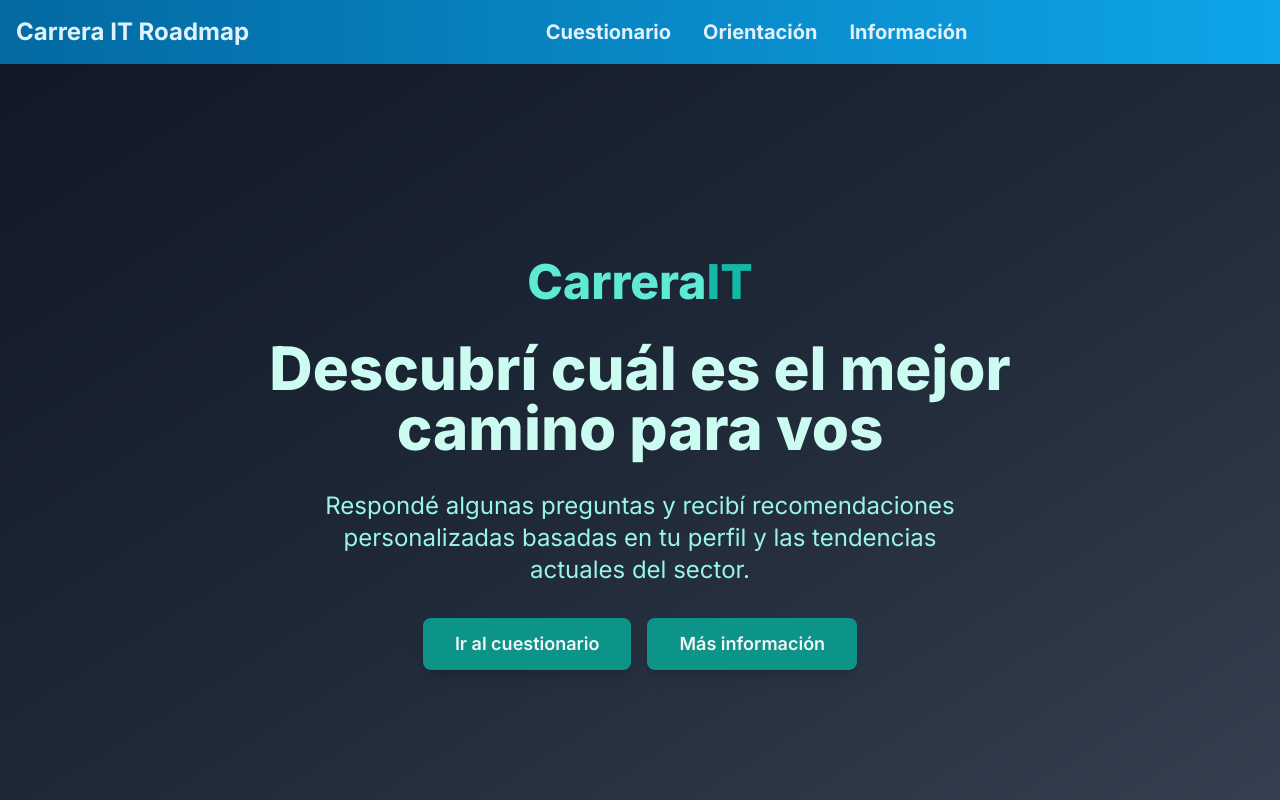
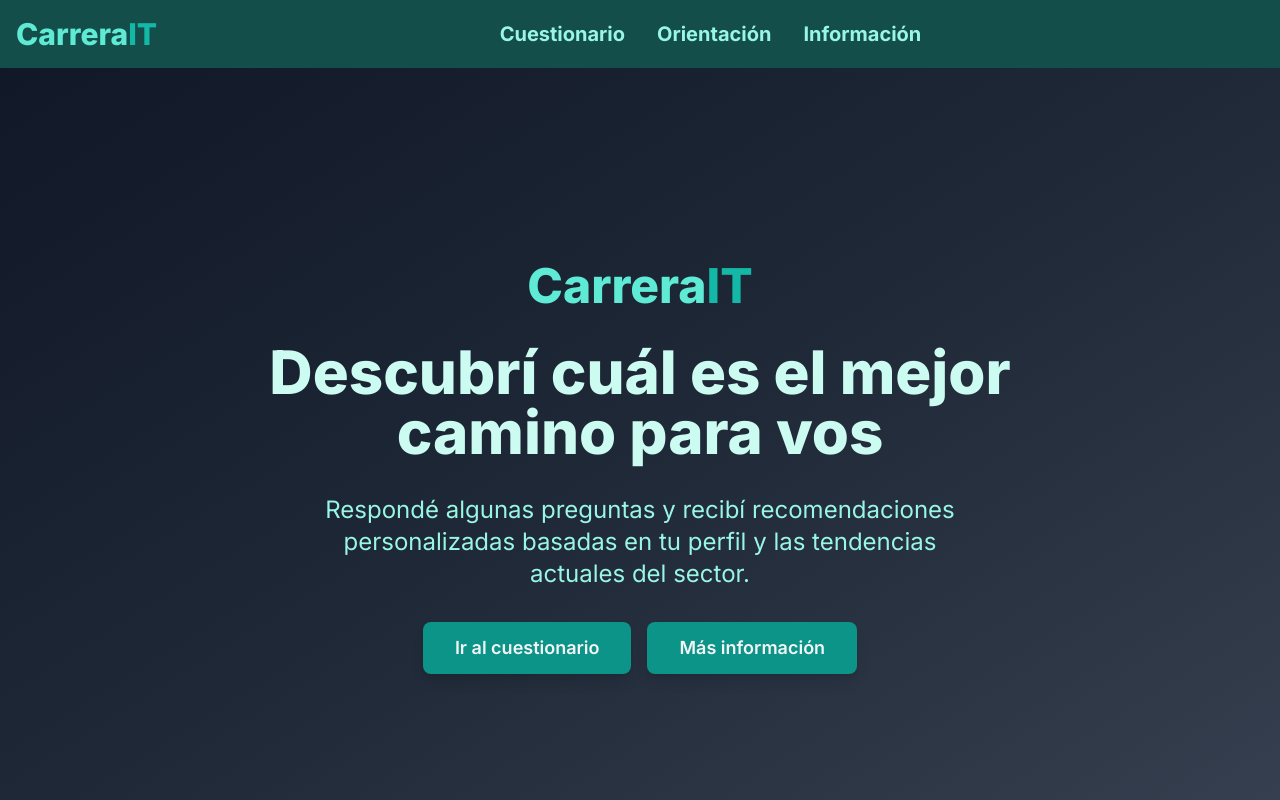
Before and after one commit to aronmilenait/carrerait-roadmap, a Next.js app in the folder carrerait-roadmap/: page / in a window 1280 px wide. Shown: the top 800 px of the page. Built offline with nearby package versions, Linux system fonts and the light colour scheme.

Commit message:
Refactor the entire navbar.

```diff
--- a/carrerait-roadmap/src/app/components/Navbar.tsx
+++ b/carrerait-roadmap/src/app/components/Navbar.tsx
@@ -1,24 +1,51 @@
+"use client";
+
+import { useState } from "react";
+import { FontAwesomeIcon } from "@fortawesome/react-fontawesome";
+import { faBars, faTimes } from "@fortawesome/free-solid-svg-icons";
+
 const Navbar = () => {
+  const [menuOpen, setMenuOpen] = useState(false);
+
+  const toggleMenu = () => {
+    setMenuOpen(!menuOpen);
+  };
+
   const linkClasses = [
-    "hover:text-white",
-    "hover:border-b-2",
-    "hover:border-white",
-    "transition-transform",
+    "hover:text-teal-400",
+    "transition-colors",
     "duration-300",
     "transform",
-    "hover:scale-105",
     "text-center",
-    "text-xl",
+    "text-lg sm:text-xl",
     "font-bold",
   ];
 
   return (
-    <nav className="bg-gradient-to-r from-sky-700 to-sky-500 text-sky-100 p-4 flex flex-col sm:flex-row justify-between items-center shadow-lg">
-      <a className="text-2xl font-bold text-shadow-md mb-4 sm:mb-0" href="/">
-        Carrera IT Roadmap
-      </a>
-      <div className="flex-grow flex justify-center">
-        <ul className="flex flex-col sm:flex-row space-y-4 sm:space-y-0 sm:space-x-8">
+    <nav className="bg-teal-900 text-teal-200 p-4 flex flex-col sm:flex-row items-center shadow-lg">
+      <div className="flex justify-between items-center w-full sm:w-auto relative">
+        <a
+          href="/"
+          className="text-4xl md:text-3xl font-extrabold text-teal-100 relative z-10"
+        >
+          <span className="text-teal-300">Carrera</span>
+          <span className="text-teal-500">IT</span>
+        </a>
+        <span className="absolute inset-0 bg-gradient-to-r from-teal-500 to-teal-300 blur-sm opacity-30 -z-10"></span>
+        <button
+          className="sm:hidden text-2xl focus:outline-none ml-4"
+          onClick={toggleMenu}
+          aria-label="Toggle menu"
+        >
+          <FontAwesomeIcon icon={menuOpen ? faTimes : faBars} />
+        </button>
+      </div>
+      <div
+        className={`w-full ${
+          menuOpen ? "block" : "hidden"
+        } sm:flex sm:flex-grow sm:justify-center mt-4 sm:mt-0`}
+      >
+        <ul className="flex flex-col items-center space-y-4 sm:flex-row sm:space-y-0 sm:space-x-8">
           <li>
             <a href="/cuestionario" className={linkClasses.join(" ")}>
               Cuestionario
```
